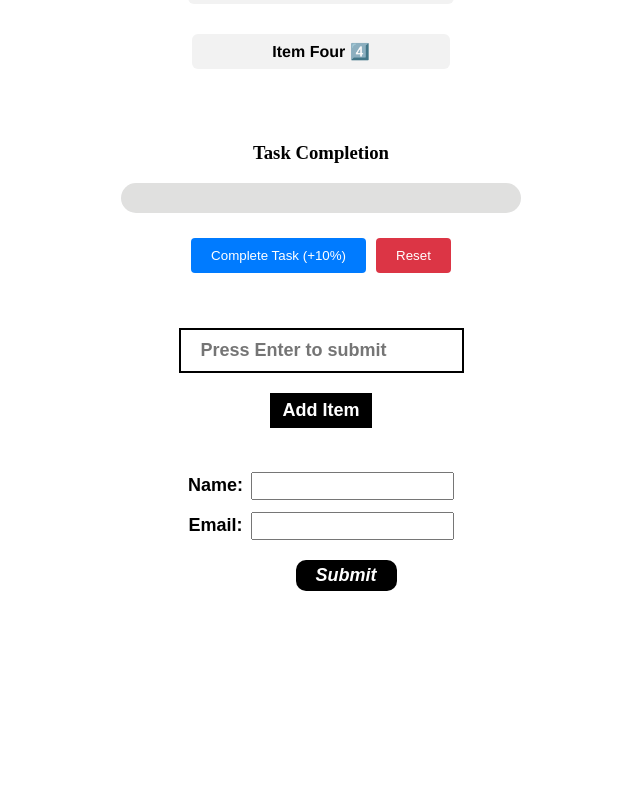
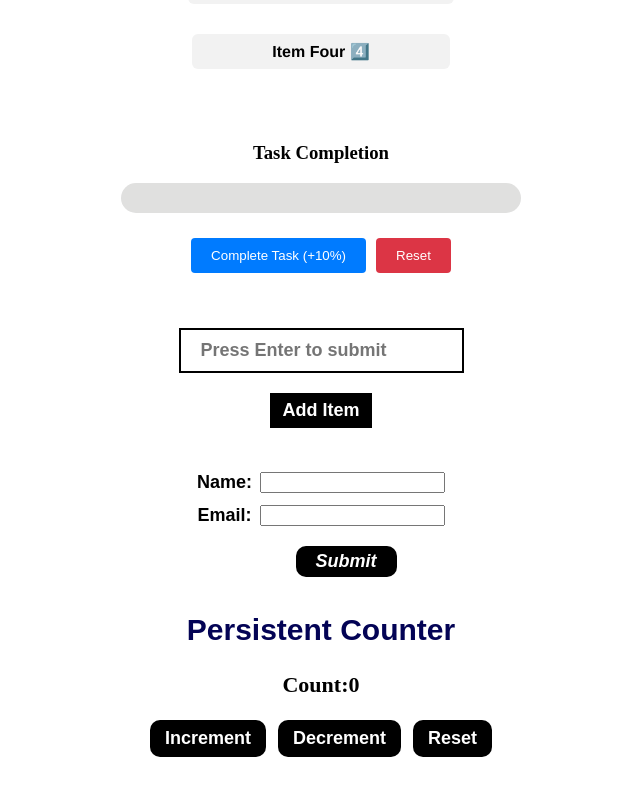
Before and after one commit to vonnue-assin/drag-drop-app, a React (Create React App) app: page / in a window 1280 px wide. Shown: the part 272-1068 px from the top of the page, without its empty margins (319-959 px from the left). Before the commit the page ends 903 px from the top, so only its background shows below. Built offline with nearby package versions, Linux system fonts and the light colour scheme.

Commit message:
feat: implemented new functionalities

```diff
--- a/src/App.tsx
+++ b/src/App.tsx
@@ -4,8 +4,9 @@ import { ToastContainer } from "react-toastify";
 import FormExample from "./components/DefaultBehaviour";
 import DragDropList from "./components/DragAndDrop";
 import DynamicList from "./components/EventDelegation";
+import EnterKeyInput from "./components/keyDetection";
+import PersistentCounter from "./components/LocalStorageCounter";
 import ProgressBar from "./components/Progressbar";
-import EnterKeyInput from "./components/keyDetection";
 
 import "./App.css";
 
@@ -23,6 +24,7 @@ const App: React.FC = () => {
       <ToastContainer position="top-right" autoClose={2000} />
       <DynamicList />
       <FormExample />
+      <PersistentCounter />
     </div>
   );
 };
--- a/src/components/DefaultBehaviour/styles.css
+++ b/src/components/DefaultBehaviour/styles.css
@@ -1,5 +1,6 @@
 .form .flex {
   margin-top: 12px;
+  font-size: 18px;
 }
 
 .form {
@@ -7,11 +8,6 @@
   flex-direction: column;
   justify-content: center;
   align-items: center;
-}
-
-.input {
-  padding-left: 20px;
-  padding-top: 8px;
 }
 
 .label {
--- /dev/null
+++ b/src/components/LocalStorageCounter/index.tsx
@@ -0,0 +1,35 @@
+import { useState, useEffect } from "react";
+
+import "./styles.css";
+
+const PersistentCounter = () => {
+  const [count, setCount] = useState(() => {
+    const savedCount = localStorage.getItem("count");
+    return savedCount !== null ? Number(savedCount) : 0;
+  });
+
+  useEffect(() => {
+    localStorage.setItem("count", count.toString());
+  }, [count]);
+
+  return (
+    <div className="center">
+      <h2 className="header">Persistent Counter</h2>
+      <p className="count">Count:{count}</p>
+
+      <div className="button-card">
+        <button className="set-button" onClick={() => setCount(count + 1)}>
+          Increment
+        </button>
+        <button className="set-button" onClick={() => setCount(count - 1)}>
+          Decrement
+        </button>
+        <button className="set-button" onClick={() => setCount(0)}>
+          Reset
+        </button>
+      </div>
+    </div>
+  );
+};
+
+export default PersistentCounter;
--- /dev/null
+++ b/src/components/LocalStorageCounter/styles.css
@@ -0,0 +1,36 @@
+.center {
+  text-align: center;
+}
+
+.header {
+  font-family: sans-serif;
+  font-size: 30px;
+  color: rgb(3, 3, 85);
+  margin-top: 36px;
+}
+
+.count {
+  font-weight: bold;
+  font-size: 22px;
+  font-family: "Times New Roman", Times, serif;
+}
+
+.set-button {
+  border: none;
+  background-color: black;
+  color: #fff;
+  font-weight: bold;
+  font-size: 18px;
+  padding-left: 15px;
+  padding-right: 15px;
+  padding-bottom: 8px;
+  padding-top: 8px;
+  border-radius: 10px;
+}
+
+.button-card {
+  display: flex;
+  justify-content: center;
+  align-items: center;
+  gap: 12px;
+}
```
